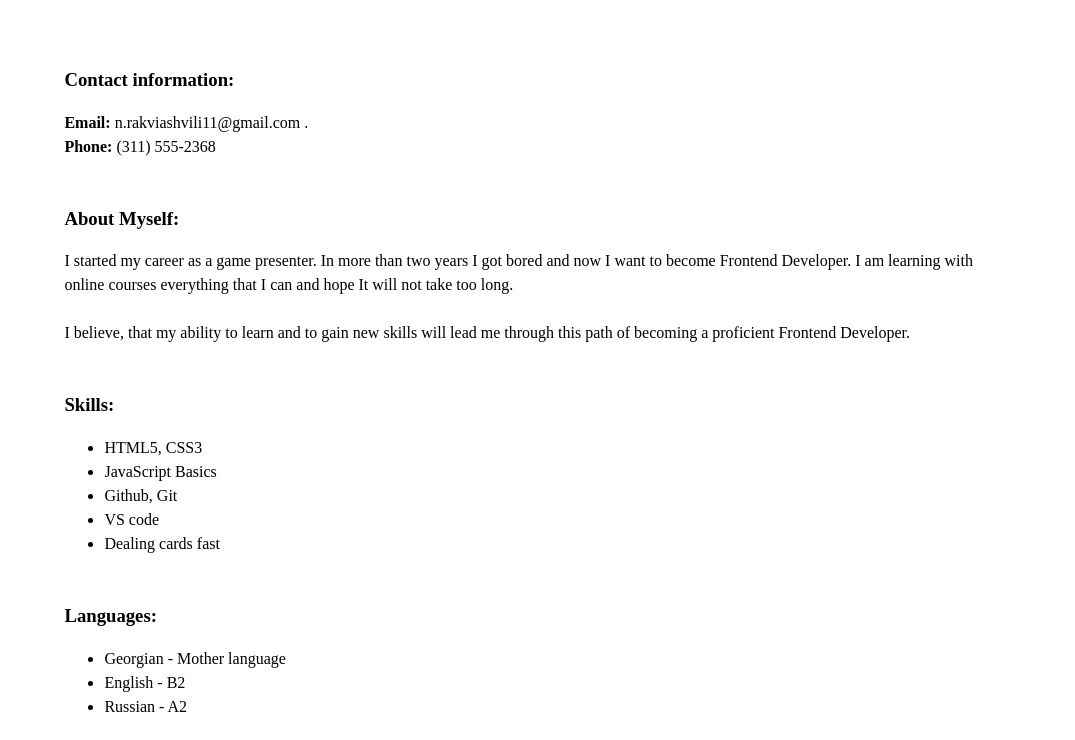
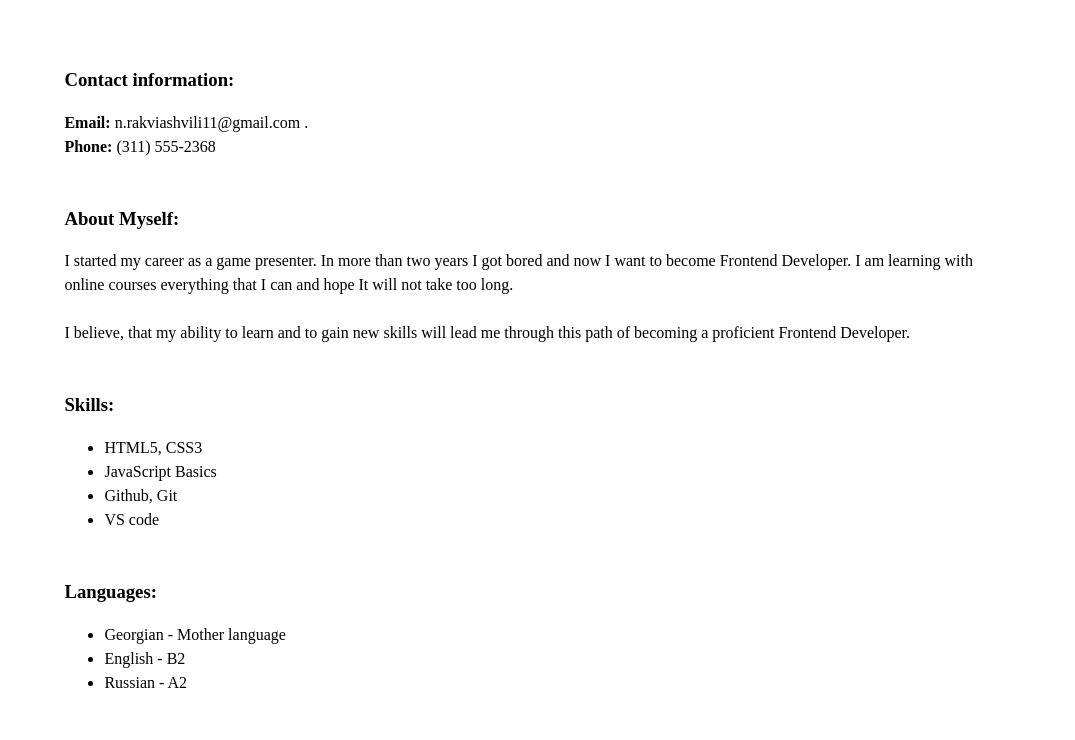
Before and after one commit to ninorak/-rsschool-cv, a plain HTML site: page index.html in a window 1280 px wide. Shown: the part 300-1040 px from the top of the page, without its empty margins (102-1177 px from the left). Drawn offline with Linux system fonts and the light colour scheme.

Commit message:
fix: fixed skills list

```diff
--- a/index.html
+++ b/index.html
@@ -35,7 +35,6 @@
 				<li>JavaScript Basics</li>
 				<li>Github, Git</li>
 				<li>VS code</li>
-				<li>Dealing cards fast</li>
 			</ul>
 		</div>
 		<div class="additional-div">
```
